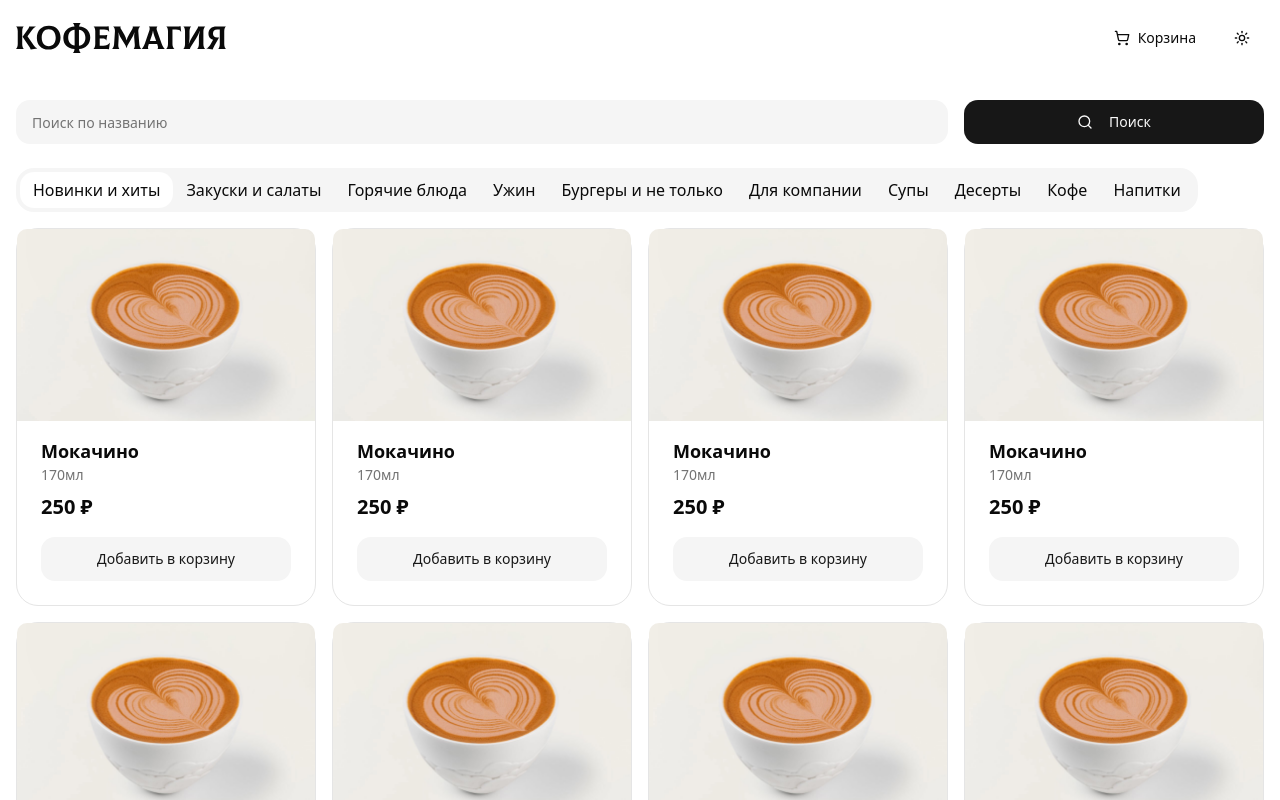
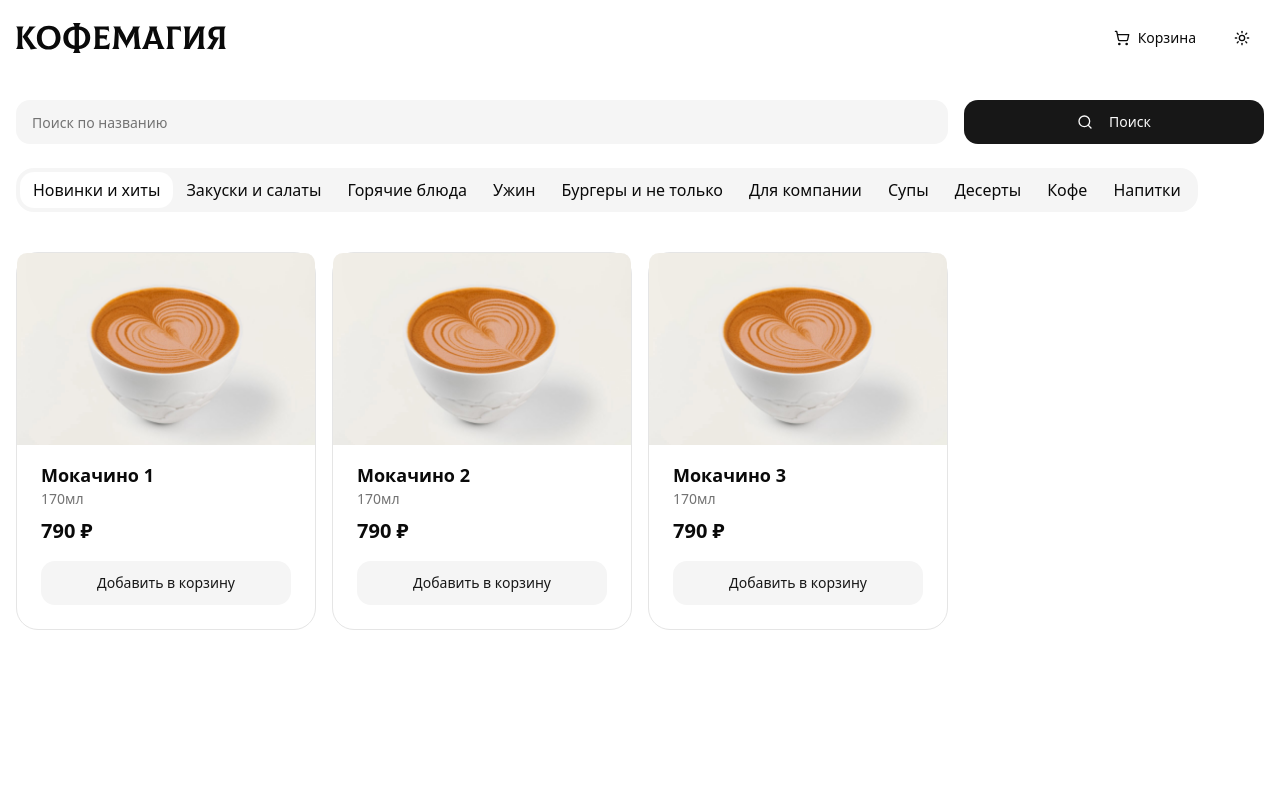
Before and after one commit to adev05/coffeemagia, a Next.js app: page / in a window 1280 px wide. Shown: the top 800 px of the page. Built offline with nearby package versions, Linux system fonts and the light colour scheme.

Commit message:
feat: add api, url search params

```diff
--- a/app/page.tsx
+++ b/app/page.tsx
@@ -1,11 +1,26 @@
 import { SearchBar } from '@/components/menu/search-bar'
 import { MenuTabs } from '@/components/menu/menu-tabs'
+import { getProducts } from '@/lib/api'
 
-export default function Home() {
+interface PageProps {
+	searchParams: Promise<{
+		search?: string
+		tab?: string
+	}>
+}
+
+export default async function Home({ searchParams }: PageProps) {
+	const params = await searchParams
+	const search = params.search || ''
+	const tab = params.tab || '1'
+
+	// Получаем данные на сервере
+	const products = await getProducts(tab, search)
+
 	return (
 		<div className='container mx-auto flex flex-col gap-6 py-6 px-4'>
-			<SearchBar />
-			<MenuTabs />
+			<SearchBar initialSearch={search} />
+			<MenuTabs initialTab={tab} products={products} />
 		</div>
 	)
 }
--- a/components/layout/header.tsx
+++ b/components/layout/header.tsx
@@ -7,7 +7,8 @@ import { ModeToggle } from '@/components/shared/mode-toggle'
 import { useCartStore } from '@/store/cart-store'
 
 export function Header() {
-	const cartItemsCount = useCartStore(state => state.items.length)
+	const items = useCartStore(state => state.items)
+	const cartItemsCount = items.reduce((total, item) => total + item.quantity, 0)
 
 	return (
 		<header className='w-full'>
@@ -23,7 +24,7 @@ export function Header() {
 						<ShoppingCart className='w-5 h-5' />
 						<span>Корзина</span>
 						{cartItemsCount > 0 && (
-							<span className='absolute -top-1 -right-1 bg-primary text-primary-foreground text-xs rounded-full w-5 h-5 flex items-center justify-center'>
+							<span className='absolute -top-1 -right-1 bg-primary text-primary-foreground text-xs rounded-full w-5 h-5 flex items-center justify-center font-semibold'>
 								{cartItemsCount}
 							</span>
 						)}
--- /dev/null
+++ b/components/menu/add-to-cart-button.tsx
@@ -0,0 +1,64 @@
+'use client'
+
+import { Button } from '@/components/ui/button'
+import { useCartStore } from '@/store/cart-store'
+import { Minus, Plus } from 'lucide-react'
+import type { Product } from '@/types/product'
+
+interface AddToCartButtonProps {
+	product: Product
+	className?: string
+}
+
+export function AddToCartButton({ product, className }: AddToCartButtonProps) {
+	const { items, addItem, removeItem, updateQuantity } = useCartStore()
+
+	const cartItem = items.find(item => item.id === product.id)
+	const quantity = cartItem?.quantity || 0
+
+	const handleAdd = (e: React.MouseEvent) => {
+		e.stopPropagation()
+		addItem(product)
+	}
+
+	const handleIncrease = (e: React.MouseEvent) => {
+		e.stopPropagation()
+		updateQuantity(product.id, quantity + 1)
+	}
+
+	const handleDecrease = (e: React.MouseEvent) => {
+		e.stopPropagation()
+		if (quantity === 1) {
+			removeItem(product.id)
+		} else {
+			updateQuantity(product.id, quantity - 1)
+		}
+	}
+
+	if (quantity === 0) {
+		return (
+			<Button
+				variant='secondary'
+				className={className}
+				size='lg'
+				onClick={handleAdd}
+			>
+				Добавить в корзину
+			</Button>
+		)
+	}
+
+	return (
+		<div className={`flex items-center gap-2 ${className}`}>
+			<Button variant='secondary' size='icon' onClick={handleDecrease}>
+				<Minus className='h-4 w-4' />
+			</Button>
+			<div className='flex-1 text-center font-semibold'>
+				{quantity} × {product.price} ₽
+			</div>
+			<Button variant='secondary' size='icon' onClick={handleIncrease}>
+				<Plus className='h-4 w-4' />
+			</Button>
+		</div>
+	)
+}
--- a/components/menu/menu-card.tsx
+++ b/components/menu/menu-card.tsx
@@ -8,19 +8,11 @@ import {
 	CardTitle,
 	CardDescription,
 } from '@/components/ui/card'
-import { Button } from '@/components/ui/button'
 import Image from 'next/image'
-import { ProductDialog } from '@/components/menu/product-dialog'
+import { ProductDialog } from './product-dialog'
+import { AddToCartButton } from './add-to-cart-button'
 import { useState } from 'react'
-
-interface Product {
-	id: string
-	name: string
-	description: string
-	volume: string
-	price: number
-	image: string
-}
+import type { Product } from '@/types/product'
 
 interface MenuCardProps {
 	product: Product
@@ -32,7 +24,7 @@ export function MenuCard({ product }: MenuCardProps) {
 	return (
 		<>
 			<Card
-				className='cursor-pointer hover:shadow-lg transition-shadow'
+				className='cursor-pointer transition-shadow'
 				onClick={() => setIsDialogOpen(true)}
 			>
 				<CardHeader className='relative h-48 overflow-hidden p-0'>
@@ -50,16 +42,7 @@ export function MenuCard({ product }: MenuCardProps) {
 					<p className='text-xl font-semibold mt-2'>{product.price} ₽</p>
 				</CardContent>
 				<CardFooter>
-					<Button
-						variant='secondary'
-						className='w-full'
-						size='lg'
-						onClick={e => {
-							e.stopPropagation()
-						}}
-					>
-						Добавить в корзину
-					</Button>
+					<AddToCartButton product={product} className='w-full' />
 				</CardFooter>
 			</Card>
 
--- a/components/menu/menu-tabs.tsx
+++ b/components/menu/menu-tabs.tsx
@@ -1,5 +1,10 @@
+'use client'
+
 import { Tabs, TabsContent, TabsList, TabsTrigger } from '@/components/ui/tabs'
-import { MenuCard } from '@/components/menu/menu-card'
+import { MenuCard } from './menu-card'
+import { useRouter, useSearchParams } from 'next/navigation'
+import { useTransition } from 'react'
+import type { Product } from '@/types/product'
 
 const categories = [
 	{ id: '1', name: 'Новинки и хиты' },
@@ -14,38 +19,53 @@ const categories = [
 	{ id: '10', name: 'Напитки' },
 ]
 
-const mockProducts = Array(8)
-	.fill(null)
-	.map((_, i) => ({
-		id: `product-${i}`,
-		name: 'Мокачино',
-		description:
-			'Классика в нашем изысканном исполнении. Насыщенный эспрессо, тёмный спешелти шоколад из Никарагуа и ароматное какао из Коста-Рики.',
-		volume: '170мл',
-		price: 250,
-		image: '/mocachino.jpg',
-	}))
+interface MenuTabsProps {
+	initialTab: string
+	products: Product[]
+}
 
-export function MenuTabs() {
+export function MenuTabs({ initialTab, products }: MenuTabsProps) {
+	const router = useRouter()
+	const searchParams = useSearchParams()
+	const [isPending, startTransition] = useTransition()
+
+	const handleTabChange = (value: string) => {
+		const params = new URLSearchParams(searchParams.toString())
+		params.set('tab', value)
+
+		startTransition(() => {
+			router.push(`/?${params.toString()}`)
+		})
+	}
+
 	return (
-		<Tabs defaultValue='1' className='w-full'>
+		<Tabs value={initialTab} onValueChange={handleTabChange} className='w-full'>
 			<TabsList className='flex-wrap h-auto'>
 				{categories.map(category => (
-					<TabsTrigger key={category.id} value={category.id}>
+					<TabsTrigger
+						key={category.id}
+						value={category.id}
+						disabled={isPending}
+					>
 						{category.name}
 					</TabsTrigger>
 				))}
 			</TabsList>
 
-			{categories.map(category => (
-				<TabsContent key={category.id} value={category.id}>
+			<TabsContent value={initialTab} className='mt-6'>
+				{products.length > 0 ? (
 					<div className='grid grid-cols-1 sm:grid-cols-2 lg:grid-cols-4 gap-4'>
-						{mockProducts.map(product => (
+						{products.map(product => (
 							<MenuCard key={product.id} product={product} />
 						))}
 					</div>
-				</TabsContent>
-			))}
+				) : (
+					<div className='text-center py-12 text-muted-foreground'>
+						<p className='text-lg'>Ничего не найдено</p>
+						<p className='text-sm mt-2'>Попробуйте изменить параметры поиска</p>
+					</div>
+				)}
+			</TabsContent>
 		</Tabs>
 	)
 }
--- a/components/menu/product-dialog.tsx
+++ b/components/menu/product-dialog.tsx
@@ -6,17 +6,9 @@ import {
 	DialogHeader,
 	DialogTitle,
 } from '@/components/ui/dialog'
-import { Button } from '@/components/ui/button'
 import Image from 'next/image'
-
-interface Product {
-	id: string
-	name: string
-	description: string
-	volume: string
-	price: number
-	image: string
-}
+import { AddToCartButton } from './add-to-cart-button'
+import type { Product } from '@/types/product'
 
 interface ProductDialogProps {
 	product: Product
@@ -48,9 +40,7 @@ export function ProductDialog({
 					<p className='text-2xl font-bold pt-4'>{product.price} ₽</p>
 				</DialogHeader>
 				<DialogFooter>
-					<Button variant='secondary' className='w-full' size='lg'>
-						Добавить в корзину
-					</Button>
+					<AddToCartButton product={product} className='w-full' />
 				</DialogFooter>
 			</DialogContent>
 		</Dialog>
--- a/components/menu/search-bar.tsx
+++ b/components/menu/search-bar.tsx
@@ -1,15 +1,39 @@
 'use client'
 
-import { useState } from 'react'
+import { useState, useTransition } from 'react'
 import { Button } from '@/components/ui/button'
 import { Input } from '@/components/ui/input'
-import { Search } from 'lucide-react'
+import { Search, Loader2 } from 'lucide-react'
+import { useRouter, useSearchParams } from 'next/navigation'
 
-export function SearchBar() {
-	const [searchQuery, setSearchQuery] = useState('')
+interface SearchBarProps {
+	initialSearch?: string
+}
+
+export function SearchBar({ initialSearch = '' }: SearchBarProps) {
+	const router = useRouter()
+	const searchParams = useSearchParams()
+	const [searchQuery, setSearchQuery] = useState(initialSearch)
+	const [isPending, startTransition] = useTransition()
 
 	const handleSearch = () => {
-		console.log('Поиск:', searchQuery)
+		const params = new URLSearchParams(searchParams.toString())
+
+		if (searchQuery) {
+			params.set('search', searchQuery)
+		} else {
+			params.delete('search')
+		}
+
+		startTransition(() => {
+			router.push(`/?${params.toString()}`)
+		})
+	}
+
+	const handleKeyDown = (e: React.KeyboardEvent) => {
+		if (e.key === 'Enter') {
+			handleSearch()
+		}
 	}
 
 	return (
@@ -19,15 +43,20 @@ export function SearchBar() {
 				placeholder='Поиск по названию'
 				value={searchQuery}
 				onChange={e => setSearchQuery(e.target.value)}
-				onKeyDown={e => e.key === 'Enter' && handleSearch()}
+				onKeyDown={handleKeyDown}
 			/>
 			<Button
 				variant='default'
 				size='lg'
 				className='lg:col-span-1'
 				onClick={handleSearch}
+				disabled={isPending}
 			>
-				<Search className='w-4 h-4 mr-2' />
+				{isPending ? (
+					<Loader2 className='w-4 h-4 mr-2 animate-spin' />
+				) : (
+					<Search className='w-4 h-4 mr-2' />
+				)}
 				Поиск
 			</Button>
 		</div>
--- /dev/null
+++ b/lib/api.ts
@@ -0,0 +1,69 @@
+import { Product } from '@/types/product'
+
+// Моковые данные
+const mockProducts: Product[] = [
+	{
+		id: '1',
+		name: 'Мокачино 1',
+		description:
+			'Классика в нашем изысканном исполнении. Насыщенный эспрессо, тёмный спешелти шоколад из Никарагуа и ароматное какао из Коста-Рики. Одноразовые стаканы, используемые для горячих напитков навынос, не предназначены для микроволновых печей. Нагревание такой упаковки может привести к её повреждению и даже стать причиной локального возгорания',
+		volume: '170мл',
+		price: 790,
+		image: '/mocachino.jpg',
+		category: '1',
+	},
+	{
+		id: '2',
+		name: 'Мокачино 2',
+		description:
+			'Классика в нашем изысканном исполнении. Насыщенный эспрессо, тёмный спешелти шоколад из Никарагуа и ароматное какао из Коста-Рики. Одноразовые стаканы, используемые для горячих напитков навынос, не предназначены для микроволновых печей. Нагревание такой упаковки может привести к её повреждению и даже стать причиной локального возгорания',
+		volume: '170мл',
+		price: 790,
+		image: '/mocachino.jpg',
+		category: '1',
+	},
+	{
+		id: '3',
+		name: 'Мокачино 3',
+		description:
+			'Классика в нашем изысканном исполнении. Насыщенный эспрессо, тёмный спешелти шоколад из Никарагуа и ароматное какао из Коста-Рики. Одноразовые стаканы, используемые для горячих напитков навынос, не предназначены для микроволновых печей. Нагревание такой упаковки может привести к её повреждению и даже стать причиной локального возгорания',
+		volume: '170мл',
+		price: 790,
+		image: '/mocachino.jpg',
+		category: '1',
+	},
+]
+
+// Имитация задержки API
+const delay = (ms: number) => new Promise(resolve => setTimeout(resolve, ms))
+
+export async function getProducts(
+	categoryId?: string,
+	search?: string
+): Promise<Product[]> {
+	await delay(300) // Имитация сетевой задержки
+
+	let filtered = [...mockProducts]
+
+	// Фильтрация по категории
+	if (categoryId && categoryId !== '1') {
+		filtered = filtered.filter(p => p.category === categoryId)
+	}
+
+	// Фильтрация по поисковому запросу
+	if (search) {
+		const searchLower = search.toLowerCase()
+		filtered = filtered.filter(
+			p =>
+				p.name.toLowerCase().includes(searchLower) ||
+				p.description.toLowerCase().includes(searchLower)
+		)
+	}
+
+	return filtered
+}
+
+export async function getProductById(id: string): Promise<Product | null> {
+	await delay(200)
+	return mockProducts.find(p => p.id === id) || null
+}
```
